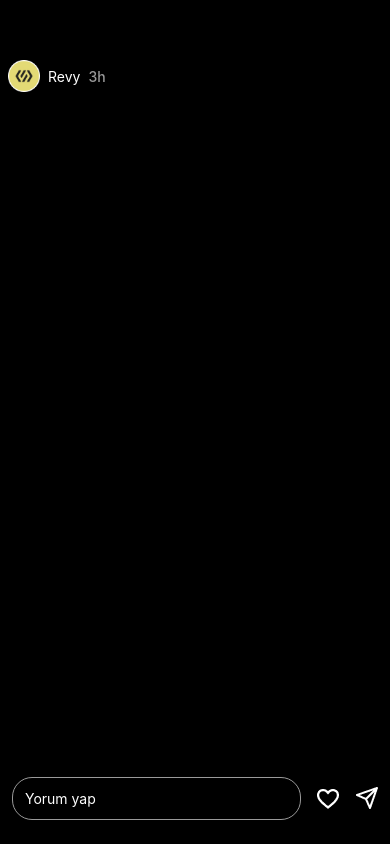
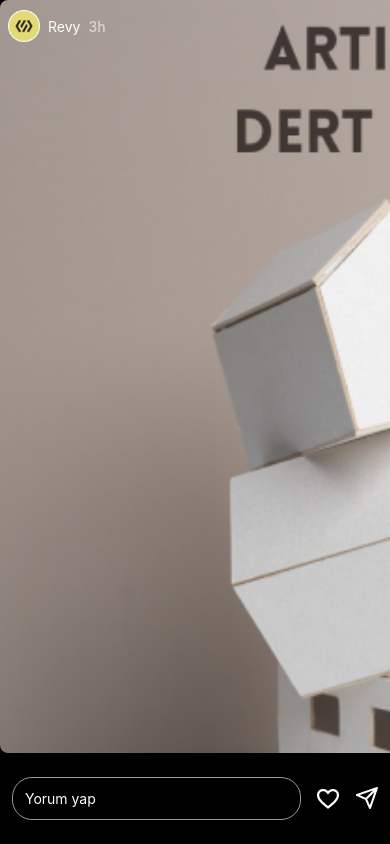
Before and after one commit to Ozantunaa/StoryCase, a React Native app: screen / in a window 390 px wide. Both pictures are taken after a click on the element 63 px from the left and 67 px from the top of the page. Built offline with nearby package versions, Linux system fonts and the light colour scheme.

Commit message:
import redux

```diff
--- a/App.js
+++ b/App.js
@@ -1,13 +1,13 @@
-import { StyleSheet, Text, View } from 'react-native'
-import React from 'react'
 import Home from './src/screens/Home'
+import { store } from './src/store'
+import { Provider } from 'react-redux'
 
 const App = () => {
   return (
-    <Home />
+    <Provider store={store}>
+      <Home />
+    </Provider>
   )
 }
 
 export default App
-
-const styles = StyleSheet.create({})
--- a/package.json
+++ b/package.json
@@ -10,10 +10,12 @@
     "test": "jest"
   },
   "dependencies": {
+    "@reduxjs/toolkit": "^1.9.3",
     "react": "18.2.0",
     "react-native": "0.71.4",
     "react-native-modal": "^13.0.1",
-    "react-native-progress": "^5.0.0"
+    "react-native-progress": "^5.0.0",
+    "react-redux": "^8.0.5"
   },
   "devDependencies": {
     "@babel/core": "^7.20.0",
--- a/src/components/Header.js
+++ b/src/components/Header.js
@@ -1,9 +1,11 @@
 import { StyleSheet, Text, View, Image } from 'react-native'
+import { useSelector } from 'react-redux'
 
 const Header = () => {
+    const userdata = useSelector((state) => state.userdata.userdata)
     return (
         <View style={styles.header}>
-            <Text style={styles.profileName}>Revy</Text>
+            <Text style={styles.profileName}>{userdata.username}</Text>
             <View style={styles.tickContainer}>
                 <Image style={styles.star} source={require('../assest/images/star.png')} />
                 <Image style={styles.tick} source={(require('../assest/images/tick.png'))} />
--- a/src/components/Story.js
+++ b/src/components/Story.js
@@ -1,19 +1,50 @@
-import { FlatList, SafeAreaView, StyleSheet, Image, View, StatusBar, Dimensions, TextInput, Text, Pressable } from 'react-native'
+import { useEffect, useRef, useState } from 'react';
+import { FlatList, Platform, StyleSheet, Image, View, StatusBar, Dimensions, TextInput, Text, Pressable } from 'react-native'
 import userdata from '../data/userdata'
+import * as Progress from 'react-native-progress';
 
 const width = Dimensions.get('screen').width
 
-const Story = ({ openModal }) => {
+const Story = ({ openModal, setIsAllShown }) => {
+
+    const [currentIndex, setCurrentIndex] = useState(0);
+    const flatListRef = useRef(null);
+
+    const handleNext = () => {
+        if (currentIndex < userdata.storyImages.length - 1) {
+            setCurrentIndex(currentIndex + 1);
+            flatListRef.current.scrollToIndex({ index: currentIndex + 1 });
+        } else {
+            setIsAllShown(true);
+            openModal()
+        }
+    };
+    const handleBack = () => {
+        if (currentIndex > 0) {
+          setCurrentIndex(currentIndex - 1);
+          flatListRef.current.scrollToIndex({ index: currentIndex - 1 });
+        }
+      };
+
+    useEffect(() => {
+        const timer = setInterval(handleNext, 10000);
+        return () => clearInterval(timer);
+    }, [currentIndex]);
+
 
     return (
-        <View style={{ flex: 1, marginTop: 50 }}>
+        <View style={styles.container}>
             <StatusBar barStyle={'light-content'} />
+            <Pressable onPress={handleBack} style={{left:0,bottom:0,position:'absolute',width:'50%', height:'90%',zIndex:1,flex:1}}></Pressable>
+            <Pressable onPress={handleNext} style={{right:0,bottom:0,position:'absolute',width:'50%', height:'90%',zIndex:1,flex:1}}></Pressable>
             <FlatList
+                ref={flatListRef}
+                keyExtractor={(item, index) => index.toString()}
                 data={userdata.storyImages}
                 horizontal
                 showsHorizontalScrollIndicator={false}
-                pagingEnabled
-                renderItem={({ item }) => (
+                scrollEnabled={false}
+                renderItem={({ item, index }) => (
                     <>
                         <View style={styles.storyHeader}>
                             <View style={styles.listRow}>
@@ -31,6 +62,7 @@ const Story = ({ openModal }) => {
                         <Image style={styles.image} source={item} />
                     </>
                 )}
+
             />
             <View style={styles.bottomContainer}>
                 <TextInput
@@ -49,6 +81,10 @@ const Story = ({ openModal }) => {
 export default Story
 
 const styles = StyleSheet.create({
+    container: {
+        flex: 1,
+        marginTop: Platform.OS === 'ios' ? width * 0.12 : 0
+    },
     image: {
         width: width,
         height: '100%',
--- a/src/components/UserMain.js
+++ b/src/components/UserMain.js
@@ -6,6 +6,7 @@ import Story from './Story';
 
 const UserMain = () => {
     const [isModalVisible, setModalVisible] = useState(false);
+    const [isAllShown, setIsAllShown] = useState(false);
 
     const openModal = () => {
         setModalVisible(!isModalVisible);
@@ -13,7 +14,7 @@ const UserMain = () => {
 
     return (
         <View style={styles.mainContainer}>
-            <TouchableOpacity onPress={openModal} style={styles.pictureContainer}>
+            <TouchableOpacity onPress={openModal} style={[styles.pictureContainer, { borderColor: isAllShown ? 'lightgray' : 'purple' }]}>
                 <Image style={styles.profilePicture} resizeMode='contain' source={require('../assest/images/profile.png')} />
             </TouchableOpacity>
             <View style={styles.info}>
@@ -25,7 +26,7 @@ const UserMain = () => {
                 <Text style={styles.text}>Takip Ediyor</Text>
             </View>
             <Modal style={{ margin: 0, backgroundColor: 'black' }} isVisible={isModalVisible}>
-                <Story openModal={openModal}/>
+                <Story setIsAllShown={setIsAllShown} openModal={openModal} />
             </Modal>
         </View>
     )
@@ -45,7 +46,6 @@ const styles = StyleSheet.create({
     },
     pictureContainer: {
         borderWidth: 4,
-        borderColor: 'pink',
         borderRadius: 100,
         marginLeft: 16,
     },
--- a/src/data/userdata.js
+++ b/src/data/userdata.js
@@ -8,4 +8,5 @@ export default {
             require('../assest/images/story4.png'),
         ],
         username: "Revy",
+
     }
--- a/src/store/index.js
+++ b/src/store/index.js
@@ -0,0 +1,8 @@
+import { configureStore } from "@reduxjs/toolkit";
+import { storySlice } from "./storySlice";
+
+export const store = configureStore({
+    reducer:{
+        userdata: storySlice.reducer,
+    }
+})
--- /dev/null
+++ b/src/store/storySlice.js
@@ -0,0 +1,12 @@
+import { createSlice } from "@reduxjs/toolkit";
+import userdata from "../data/userdata";
+
+const initialState = {
+    userdata: userdata,
+}
+
+export const storySlice = createSlice({
+    name:'userdata',
+    initialState,
+    reducers:{}
+})
```
Also changed, not shown: 2 other files (tests, documents, lock files or other folders). Lines whose indentation alone changed are shown as unchanged.
